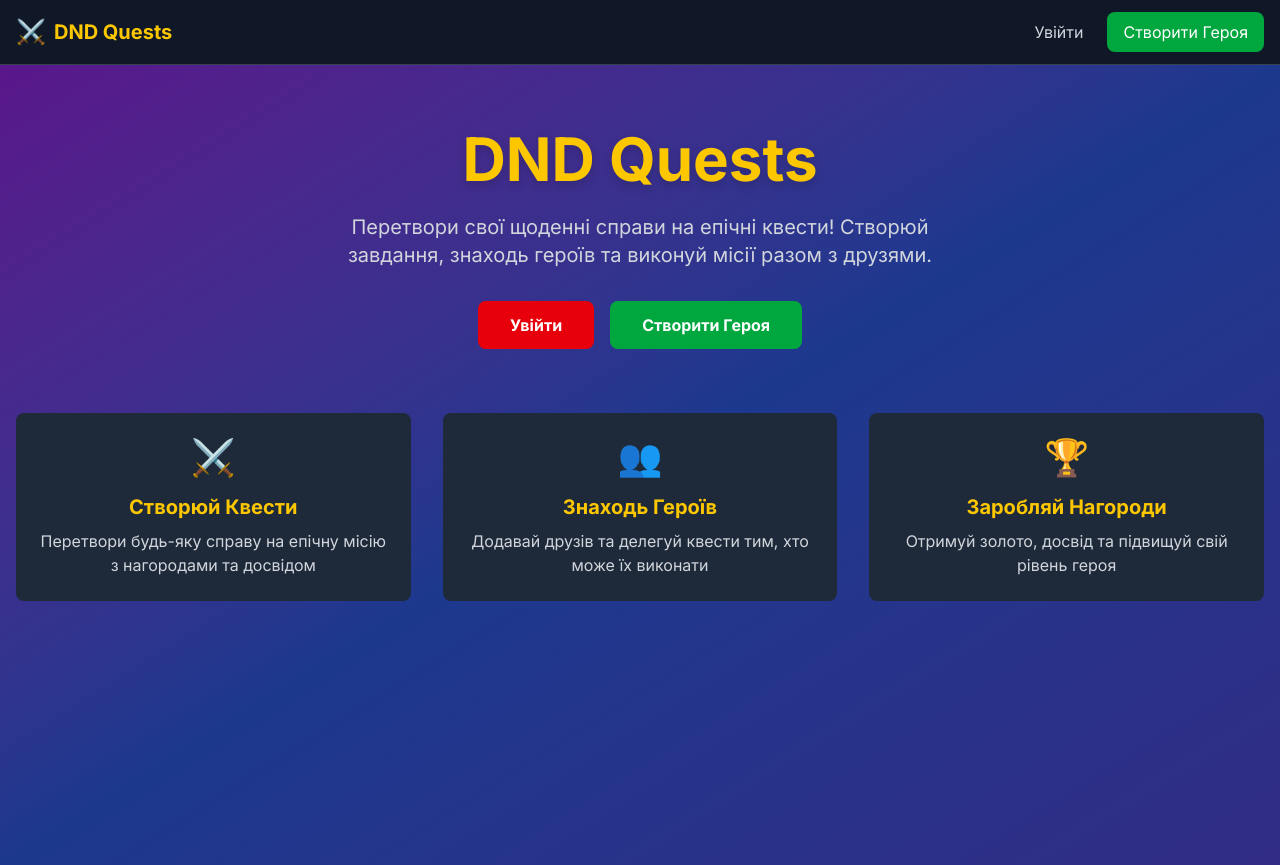
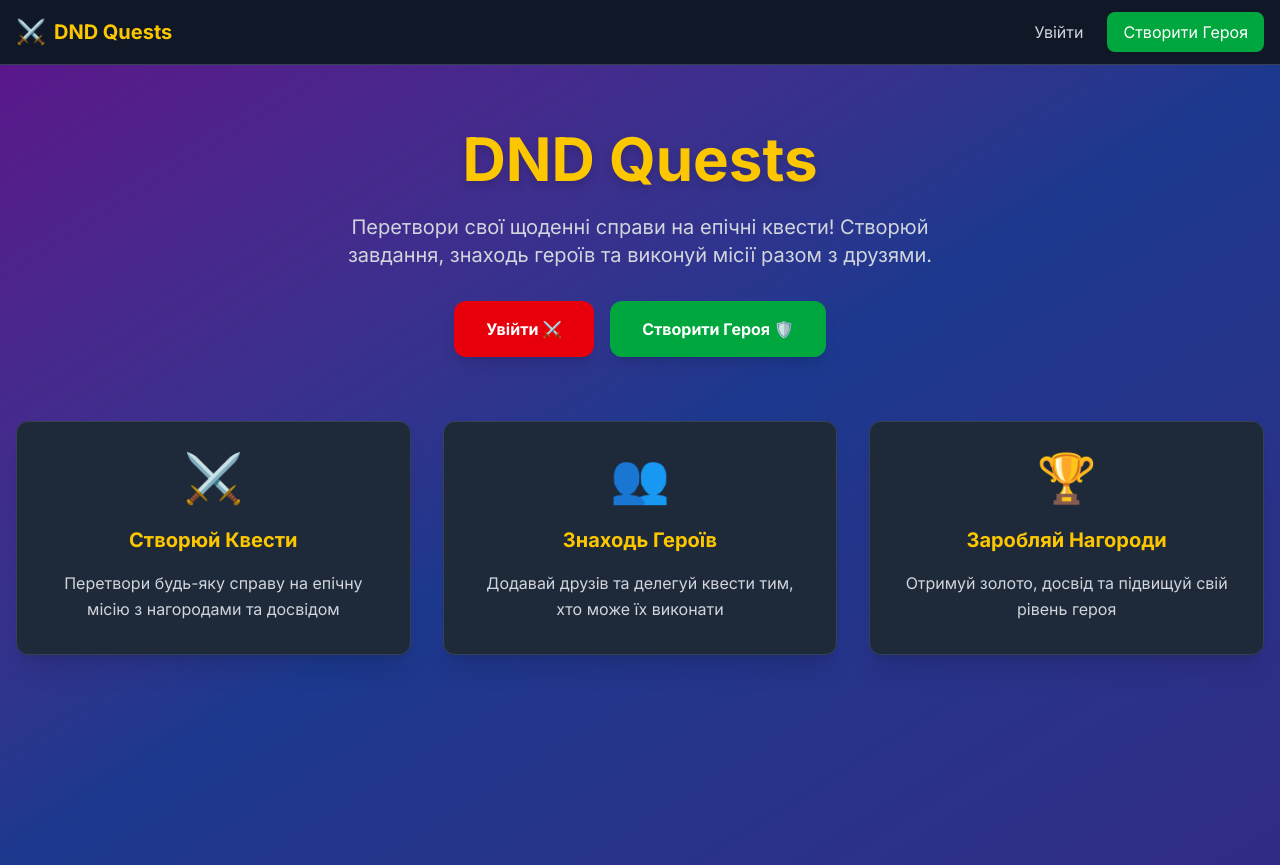
Before and after one commit to illgreek/DND-quest, a Next.js app: page / in a window 1280 px wide. Built offline with nearby package versions, Linux system fonts and the light colour scheme; no server answers.

Commit message:
Update page.tsx

```diff
--- a/src/app/page.tsx
+++ b/src/app/page.tsx
@@ -25,35 +25,36 @@ export default async function Home() {
 
           {session ? (
             <div className="space-y-4">
-              <div className="bg-gray-800 bg-opacity-50 rounded-lg p-6 max-w-md mx-auto">
-                <h2 className="text-2xl font-bold text-green-400 mb-2">
-                  Вітаємо, {session.user.heroName || session.user.name}!
+              <div className="bg-gray-800 bg-opacity-60 backdrop-blur-sm rounded-xl p-6 max-w-lg mx-auto border border-gray-700 shadow-2xl">
+                <h2 className="text-2xl font-bold text-green-400 mb-3 text-center">
+                  Вітаємо, {session.user.heroName || session.user.name}! ⚔️
                 </h2>
-                <p className="text-gray-300 mb-4">
-                  Рівень: {session.user.heroLevel} | Клас: {session.user.heroClass || 'Новичок'}
+                <p className="text-gray-300 mb-6 text-center text-lg">
+                  Рівень: <span className="text-yellow-400 font-bold">{session.user.heroLevel}</span> |
+                  Клас: <span className="text-blue-400 font-bold">{session.user.heroClass || 'Новичок'}</span>
                 </p>
-                <div className="grid grid-cols-1 md:grid-cols-2 lg:grid-cols-4 gap-4">
+                <div className="grid grid-cols-2 gap-3">
                   <Link
                     href="/quests/my"
-                    className="bg-red-600 hover:bg-red-700 text-white font-bold py-3 px-6 rounded-lg transition-colors"
+                    className="bg-red-600 hover:bg-red-700 text-white font-bold py-3 px-4 rounded-lg transition-all duration-200 transform hover:scale-105 text-center text-sm"
                   >
                     Мої Квести
                   </Link>
                   <Link
                     href="/heroes"
-                    className="bg-blue-600 hover:bg-blue-700 text-white font-bold py-3 px-6 rounded-lg transition-colors"
+                    className="bg-blue-600 hover:bg-blue-700 text-white font-bold py-3 px-4 rounded-lg transition-all duration-200 transform hover:scale-105 text-center text-sm"
                   >
                     Знайти Героїв
                   </Link>
                   <Link
                     href="/quests/create"
-                    className="bg-green-600 hover:bg-green-700 text-white font-bold py-3 px-6 rounded-lg transition-colors"
+                    className="bg-green-600 hover:bg-green-700 text-white font-bold py-3 px-4 rounded-lg transition-all duration-200 transform hover:scale-105 text-center text-sm"
                   >
                     Створити Квест
                   </Link>
                   <Link
                     href="/quests/create?assignTo=self"
-                    className="bg-purple-600 hover:bg-purple-700 text-white font-bold py-3 px-6 rounded-lg transition-colors"
+                    className="bg-purple-600 hover:bg-purple-700 text-white font-bold py-3 px-4 rounded-lg transition-all duration-200 transform hover:scale-105 text-center text-sm"
                   >
                     Квест для Себе
                   </Link>
@@ -65,15 +66,15 @@ export default async function Home() {
               <div className="flex flex-col sm:flex-row gap-4 justify-center">
                 <Link
                   href="/auth/signin"
-                  className="bg-red-600 hover:bg-red-700 text-white font-bold py-3 px-8 rounded-lg transition-colors"
+                  className="bg-red-600 hover:bg-red-700 text-white font-bold py-4 px-8 rounded-xl transition-all duration-200 transform hover:scale-105 shadow-lg"
                 >
-                  Увійти
+                  Увійти ⚔️
                 </Link>
                 <Link
                   href="/auth/signup"
-                  className="bg-green-600 hover:bg-green-700 text-white font-bold py-3 px-8 rounded-lg transition-colors"
+                  className="bg-green-600 hover:bg-green-700 text-white font-bold py-4 px-8 rounded-xl transition-all duration-200 transform hover:scale-105 shadow-lg"
                 >
-                  Створити Героя
+                  Створити Героя 🛡️
                 </Link>
               </div>
             </div>
@@ -82,26 +83,26 @@ export default async function Home() {
 
         {/* Features Section */}
         <div className="mt-16 grid md:grid-cols-3 gap-8">
-          <div className="bg-gray-800 bg-opacity-30 rounded-lg p-6 text-center">
-            <div className="text-4xl mb-4">⚔️</div>
-            <h3 className="text-xl font-bold text-yellow-400 mb-2">Створюй Квести</h3>
-            <p className="text-gray-300">
+          <div className="bg-gray-800 bg-opacity-40 backdrop-blur-sm rounded-xl p-8 text-center border border-gray-700 shadow-xl hover:shadow-2xl transition-all duration-300 transform hover:-translate-y-2">
+            <div className="text-5xl mb-6">⚔️</div>
+            <h3 className="text-xl font-bold text-yellow-400 mb-4">Створюй Квести</h3>
+            <p className="text-gray-300 leading-relaxed">
               Перетвори будь-яку справу на епічну місію з нагородами та досвідом
             </p>
           </div>
 
-          <div className="bg-gray-800 bg-opacity-30 rounded-lg p-6 text-center">
-            <div className="text-4xl mb-4">👥</div>
-            <h3 className="text-xl font-bold text-yellow-400 mb-2">Знаходь Героїв</h3>
-            <p className="text-gray-300">
+          <div className="bg-gray-800 bg-opacity-40 backdrop-blur-sm rounded-xl p-8 text-center border border-gray-700 shadow-xl hover:shadow-2xl transition-all duration-300 transform hover:-translate-y-2">
+            <div className="text-5xl mb-6">👥</div>
+            <h3 className="text-xl font-bold text-yellow-400 mb-4">Знаходь Героїв</h3>
+            <p className="text-gray-300 leading-relaxed">
               Додавай друзів та делегуй квести тим, хто може їх виконати
             </p>
           </div>
 
-          <div className="bg-gray-800 bg-opacity-30 rounded-lg p-6 text-center">
-            <div className="text-4xl mb-4">🏆</div>
-            <h3 className="text-xl font-bold text-yellow-400 mb-2">Заробляй Нагороди</h3>
-            <p className="text-gray-300">
+          <div className="bg-gray-800 bg-opacity-40 backdrop-blur-sm rounded-xl p-8 text-center border border-gray-700 shadow-xl hover:shadow-2xl transition-all duration-300 transform hover:-translate-y-2">
+            <div className="text-5xl mb-6">🏆</div>
+            <h3 className="text-xl font-bold text-yellow-400 mb-4">Заробляй Нагороди</h3>
+            <p className="text-gray-300 leading-relaxed">
               Отримуй золото, досвід та підвищуй свій рівень героя
             </p>
           </div>
```
